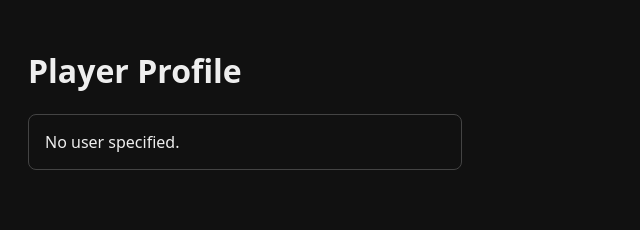
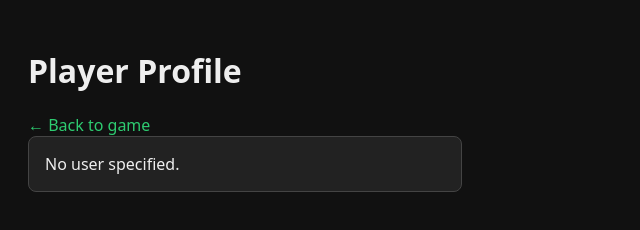
Before and after one commit to iron-man999/ultimate-tic-tac-toe, a website: page public/profile.html in a window 1280 px wide. Shown: the whole page, without its empty margins (0-640 px from the left). Drawn offline with Linux system fonts and the light colour scheme.

Commit message:
Refactor CSS to use variables for styling
Refactored CSS to use CSS variables for better maintainability and consistency.

```diff
--- a/public/profile.html
+++ b/public/profile.html
@@ -4,35 +4,33 @@
   <meta charset="UTF-8">
   <title>Player Profile</title>
   <style>
+    :root {
+      --bg: #111;
+      --text: #eee;
+      --panel: #222;
+      --border: #444;
+      --button-bg: #444;
+      --button-hover: #666;
+      --accent: #2ecc71;
+    }
     body {
-      background:#111;
-      color:#eee;
+      background:var(--bg);
+      color:var(--text);
       font-family:system-ui;
       padding:20px;
     }
     .card {
-      border:1px solid #444;
+      border:1px solid var(--border);
       border-radius:8px;
       padding:16px;
       max-width:400px;
+      background:var(--panel);
     }
-    :root {
-  --bg: #111;
-  --text: #eee;
-  --panel: #222;
-  --border: #444;
-  --accent: #2f7fff;
-  --x-color: #2f7fff;
-  --o-color: #ff3b3b;
-  --button-bg: #444;
-  --button-hover: #666;
-}
-
     .green-button {
       display:inline-block;
       margin-top:12px;
       padding:10px 18px;
-      background:#2ecc71;
+      background:var(--accent);
       color:#111;
       border-radius:20px;
       font-weight:700;
@@ -40,23 +38,28 @@
       border:none;
     }
     .green-button:hover {
-      background:#27ae60;
+      filter:brightness(0.9);
     }
     button {
       margin-top:8px;
       padding:6px 12px;
-      background:#444;
+      background:var(--button-bg);
       border:none;
-      color:#eee;
+      color:var(--text);
       border-radius:4px;
       cursor:pointer;
     }
-    button:hover { background:#666; }
+    button:hover { background:var(--button-hover); }
+    a {
+      color:var(--accent);
+      text-decoration:none;
+    }
   </style>
 </head>
 <body>
 
 <h1>Player Profile</h1>
+<a href="/">← Back to game</a>
 
 <div id="profile" class="card">
   <div id="profileContent">Loading...</div>
```
